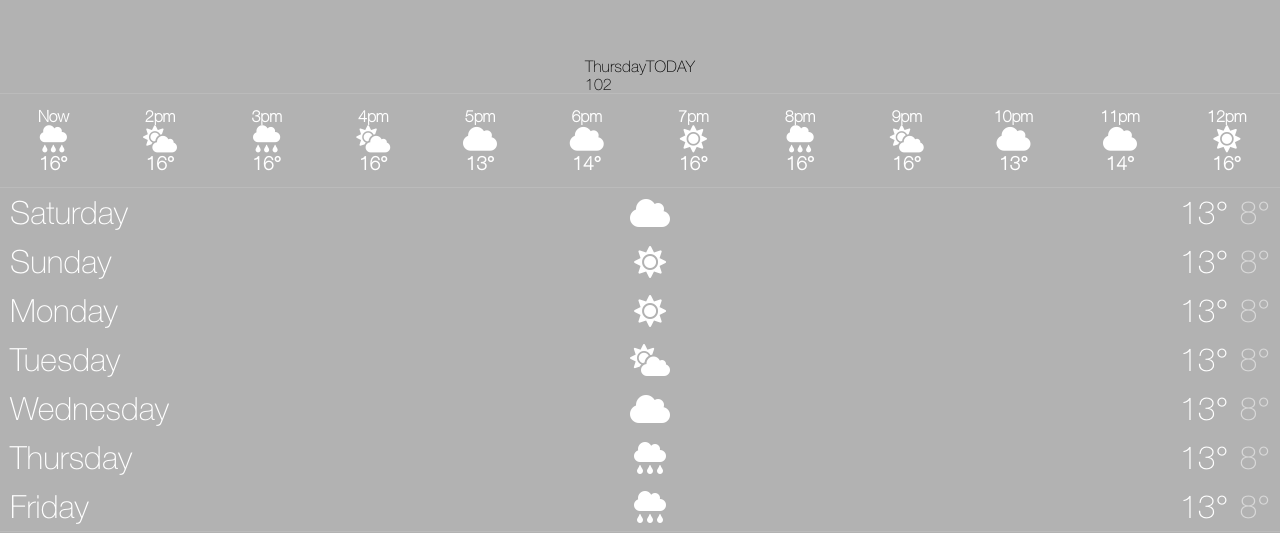
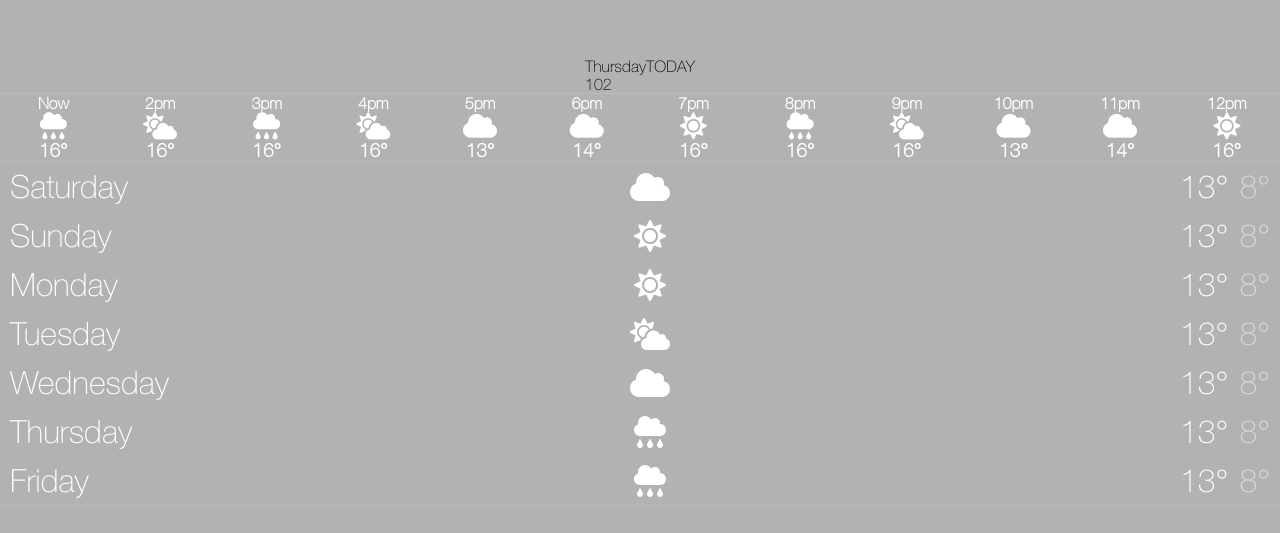
Before and after one commit to thomaspessato/ios-weather, a React (Create React App) app: page / in a window 1280 px wide. Shown: the part 267-800 px from the top of the page. Built offline with nearby package versions, Linux system fonts and the light colour scheme; no server answers.

Commit message:
[*] padding card hourly

```diff
--- a/src/App.css
+++ b/src/App.css
@@ -45,7 +45,6 @@ body {
   -webkit-overflow-scrolling: touch;
   width: 100%;
   border-bottom: 1px solid rgba(255, 255, 255, 0.12156862745098039);;
-  padding: 13px 0;
   margin: 0;
   border-top: 1.2px solid rgba(255, 255, 255, 0.12156862745098039);
 }
```
